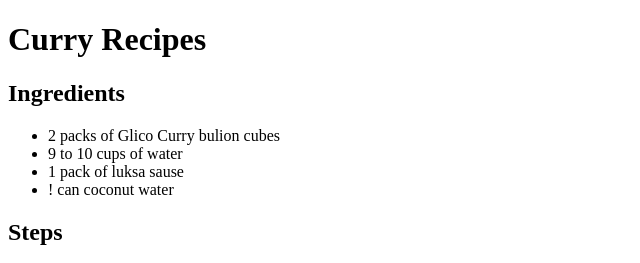
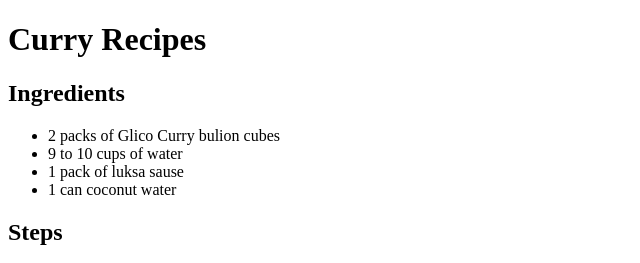
Before and after one commit to CT-275555/odin-recipes, a plain HTML site: page recipes/curry.html in a window 1280 px wide. Shown: the top 263 px of the page, 0-640 px from the left. Drawn offline with Linux system fonts and the light colour scheme.

Commit message:
fixed spelling mistakes

```diff
--- a/recipes/curry.html
+++ b/recipes/curry.html
@@ -13,7 +13,7 @@
             <li>2 packs of Glico Curry bulion cubes</li>
             <li>9 to 10 cups of water</li>
             <li>1 pack of luksa sause</li>
-            <li>! can coconut water</li>
+            <li>1 can coconut water</li>
         </ul>
 
         <h2>Steps</h2>
```
